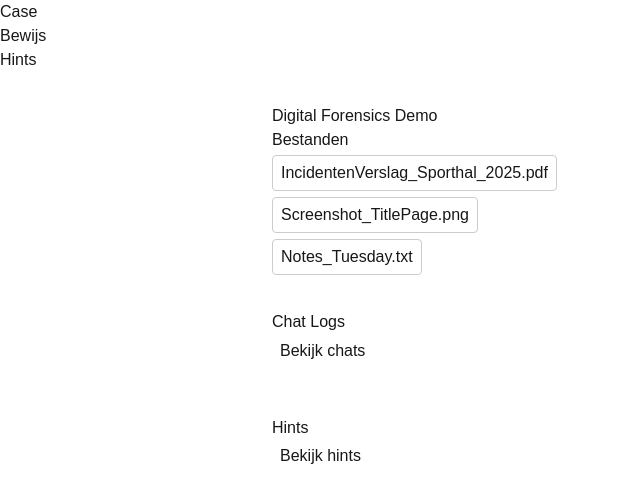
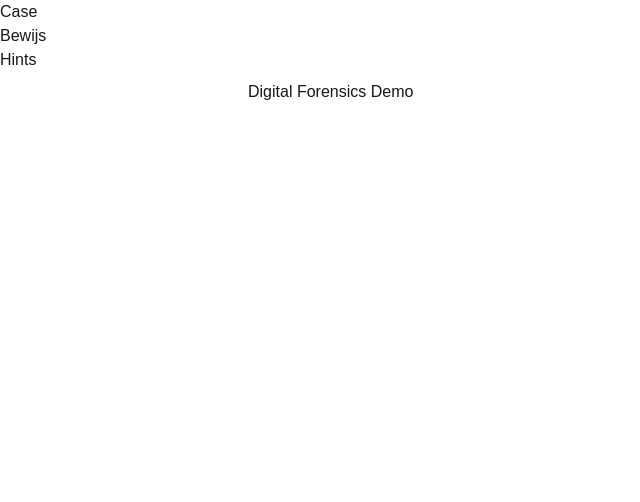
Before and after one commit to RemcoSlootmaekersUCLL/DigitalForensicsDemo, a Next.js app: page / in a window 1280 px wide. Shown: the top 502 px of the page, without its empty margins (0-640 px from the left). Built offline with nearby package versions, Linux system fonts and the light colour scheme.

Commit message:
broke up home page into different pages, according to category of items

```diff
--- /dev/null
+++ b/app/evidence/page.tsx
@@ -0,0 +1,103 @@
+"use client";
+
+import EvidenceService from "@/services/EvidenceService";
+import { useEffect, useState } from "react";
+
+const EvidencePage = () => {
+  const [files, setFiles] = useState<FileItem[] | null>(null);
+  const [selectedFile, setSelectedFile] = useState<FileItem | null>(null);
+  const [chatLogs, setChatLogs] = useState<ChatLog[] | null>(null);
+  const [showChat, setShowChat] = useState(false);
+
+  useEffect(() => {
+    setFiles(EvidenceService.getFiles());
+    setChatLogs(EvidenceService.getChatLogs());
+  }, []);
+
+  return (
+    <>
+      <div className="m-auto w-[800px] p-2">
+        <h2>Bestanden</h2>
+        <ul>
+          {files &&
+            files?.length > 0 &&
+            files?.map((file, i) => (
+              <li key={i}>
+                <button
+                  onClick={() => setSelectedFile(file)}
+                  style={{
+                    cursor: "pointer",
+                    padding: "0.3rem 0.5rem",
+                    margin: "0.2rem 0",
+                    borderRadius: "4px",
+                    border: "1px solid #ccc",
+                  }}
+                >
+                  {file.name}
+                </button>
+              </li>
+            ))}
+        </ul>
+
+        {selectedFile && (
+          <div
+            style={{
+              border: "1px solid #ccc",
+              padding: "1rem",
+              marginTop: "1rem",
+              borderRadius: "6px",
+              backgroundColor: "#5f5f5f",
+            }}
+          >
+            <h3>{selectedFile.name}</h3>
+            <p>
+              <strong>Owner:</strong> {selectedFile.owner}
+            </p>
+            <p>
+              <strong>Modified by:</strong> {selectedFile.modifiedBy}
+            </p>
+            <p>
+              <strong>Created:</strong> {selectedFile.created}
+            </p>
+            <p>
+              <strong>Modified:</strong> {selectedFile.modified}
+            </p>
+            <p>
+              <strong>Description:</strong> {selectedFile.description}
+            </p>
+            {selectedFile.suspicious && (
+              <p style={{ color: "red" }}>⚠ Suspicious file</p>
+            )}
+          </div>
+        )}
+
+        <h2 className="mt-6">Chat Logs</h2>
+        <button
+          onClick={() => setShowChat(!showChat)}
+          style={{ marginBottom: "1rem", padding: "0.3rem 0.5rem" }}
+        >
+          {showChat ? "Verberg chats" : "Bekijk chats"}
+        </button>
+        {showChat && (
+          <ul style={{ listStyle: "none", padding: 0 }}>
+            {chatLogs &&
+              chatLogs.length > 0 &&
+              chatLogs.map((chat, i) => (
+                <li
+                  key={i}
+                  style={{
+                    borderBottom: "1px solid #eee",
+                    padding: "0.5rem 0",
+                  }}
+                >
+                  <strong>{chat.from}</strong> ({chat.time}): {chat.message}
+                </li>
+              ))}
+          </ul>
+        )}
+      </div>
+    </>
+  );
+};
+
+export default EvidencePage;
--- /dev/null
+++ b/app/hints/page.tsx
@@ -0,0 +1,34 @@
+"use client";
+
+import HintsService from "@/services/HintsService";
+import { useEffect, useState } from "react";
+
+const HintsPage = () => {
+  const [hints, setHints] = useState<String[] | null>(null);
+  const [showHints, setShowHints] = useState<boolean>(false);
+
+  useEffect(() => {
+    setHints(HintsService.getHints());
+  });
+
+  return (
+    <div className="m-auto w-[800px] p-2">
+      <h2>Hints</h2>
+      <button
+        onClick={() => setShowHints(!showHints)}
+        style={{ marginBottom: "1rem", padding: "0.3rem 0.5rem" }}
+      >
+        {showHints ? "Verberg hints" : "Bekijk hints"}
+      </button>
+      {showHints && (
+        <ul style={{ marginTop: "1rem" }}>
+          {hints &&
+            hints.length > 0 &&
+            hints.map((hint, i) => <li key={i}>{hint}</li>)}
+        </ul>
+      )}
+    </div>
+  );
+};
+
+export default HintsPage;
--- a/app/page.tsx
+++ b/app/page.tsx
@@ -1,133 +1,9 @@
 "use client";
 
-import EvidenceService from "@/services/EvidenceService";
-import HintsService from "@/services/HintsService";
-import { useEffect, useState } from "react";
-
 export default function Home() {
-  const [hints, setHints] = useState<String[] | null>(null);
-  const [files, setFiles] = useState<FileItem[] | null>(null);
-  const [chatLogs, setChatLogs] = useState<ChatLog[] | null>(null);
-  const [selectedFile, setSelectedFile] = useState<FileItem | null>(null);
-  const [showChat, setShowChat] = useState(false);
-  const [showHints, setShowHints] = useState(false);
-
-  useEffect(() => {
-    setHints(HintsService.getHints());
-    setFiles(EvidenceService.getFiles());
-    setChatLogs(EvidenceService.getChatLogs());
-  }, []);
-
   return (
-    <div
-      style={{
-        fontFamily: "Arial",
-        padding: "2rem",
-        maxWidth: "800px",
-        margin: "auto",
-      }}
-    >
+    <div className="w-[800px] mx-auto p-2">
       <h1>Digital Forensics Demo</h1>
-
-      <section style={{ marginBottom: "2rem" }}>
-        <h2>Bestanden</h2>
-        <ul>
-          {files &&
-            files?.length > 0 &&
-            files?.map((file, i) => (
-              <li key={i}>
-                <button
-                  onClick={() => setSelectedFile(file)}
-                  style={{
-                    cursor: "pointer",
-                    padding: "0.3rem 0.5rem",
-                    margin: "0.2rem 0",
-                    borderRadius: "4px",
-                    border: "1px solid #ccc",
-                  }}
-                >
-                  {file.name}
-                </button>
-              </li>
-            ))}
-        </ul>
-
-        {selectedFile && (
-          <div
-            style={{
-              border: "1px solid #ccc",
-              padding: "1rem",
-              marginTop: "1rem",
-              borderRadius: "6px",
-              backgroundColor: "#5f5f5f",
-            }}
-          >
-            <h3>{selectedFile.name}</h3>
-            <p>
-              <strong>Owner:</strong> {selectedFile.owner}
-            </p>
-            <p>
-              <strong>Modified by:</strong> {selectedFile.modifiedBy}
-            </p>
-            <p>
-              <strong>Created:</strong> {selectedFile.created}
-            </p>
-            <p>
-              <strong>Modified:</strong> {selectedFile.modified}
-            </p>
-            <p>
-              <strong>Description:</strong> {selectedFile.description}
-            </p>
-            {selectedFile.suspicious && (
-              <p style={{ color: "red" }}>⚠ Suspicious file</p>
-            )}
-          </div>
-        )}
-      </section>
-
-      <section style={{ marginBottom: "2rem" }}>
-        <h2>Chat Logs</h2>
-        <button
-          onClick={() => setShowChat(!showChat)}
-          style={{ marginBottom: "1rem", padding: "0.3rem 0.5rem" }}
-        >
-          {showChat ? "Verberg chats" : "Bekijk chats"}
-        </button>
-        {showChat && (
-          <ul style={{ listStyle: "none", padding: 0 }}>
-            {chatLogs &&
-              chatLogs.length > 0 &&
-              chatLogs.map((chat, i) => (
-                <li
-                  key={i}
-                  style={{
-                    borderBottom: "1px solid #eee",
-                    padding: "0.5rem 0",
-                  }}
-                >
-                  <strong>{chat.from}</strong> ({chat.time}): {chat.message}
-                </li>
-              ))}
-          </ul>
-        )}
-      </section>
-
-      <section>
-        <h2>Hints</h2>
-        <button
-          onClick={() => setShowHints(!showHints)}
-          style={{ marginBottom: "1rem", padding: "0.3rem 0.5rem" }}
-        >
-          {showHints ? "Verberg hints" : "Bekijk hints"}
-        </button>
-        {showHints && (
-          <ul style={{ marginTop: "1rem" }}>
-            {hints &&
-              hints.length > 0 &&
-              hints.map((hint, i) => <li key={i}>{hint}</li>)}
-          </ul>
-        )}
-      </section>
     </div>
   );
 }
```
